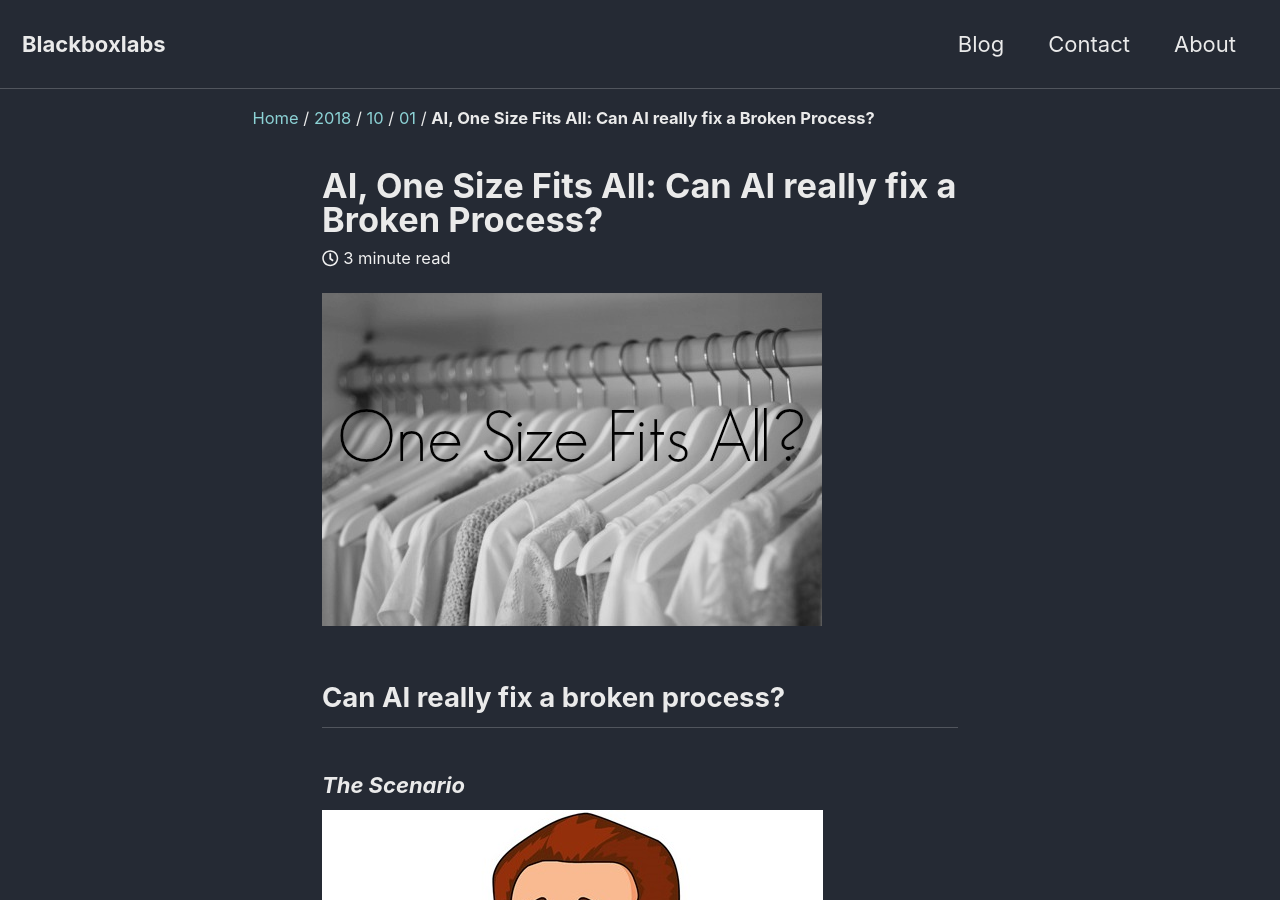
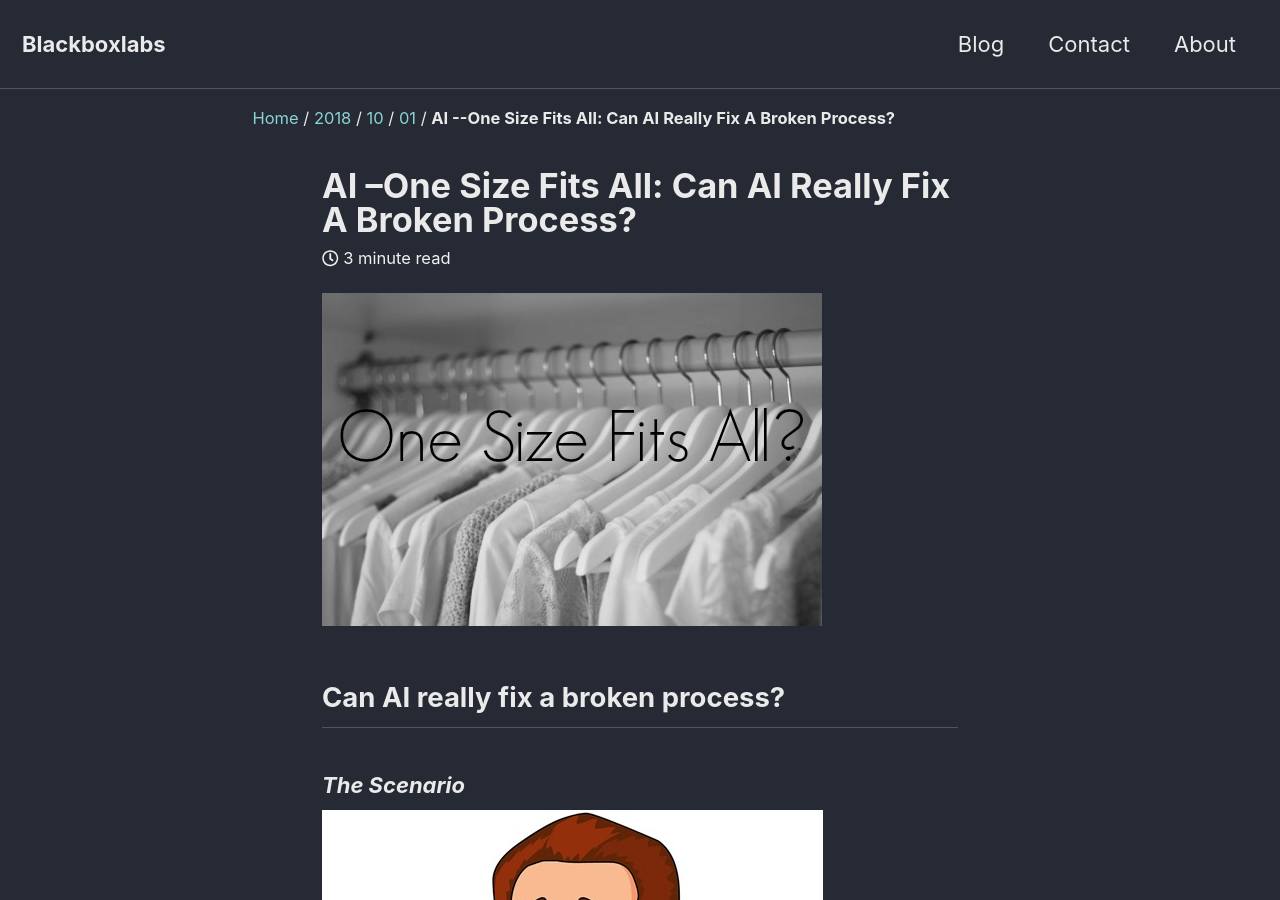
Before and after one commit to DataMonki/_DataMonki.github.io, a Jekyll site: the page built from _posts/2018-10-01-can-AI-fix-a-Broken-process.md, in a window 1280 px wide and 900 px high. Built offline with Jekyll 4.4.1, drawn with Linux system fonts in a browser that asks for light colours; nearby versions of some CDN libraries.

Commit message:
tweek post

```diff
--- a/_posts/2018-10-01-can-AI-fix-a-Broken-process.md
+++ b/_posts/2018-10-01-can-AI-fix-a-Broken-process.md
@@ -1,6 +1,6 @@
 ---
 layout: single
-title: "AI, One Size Fits All: Can AI really fix a Broken Process?"
+title: "AI --One Size Fits All: Can AI Really Fix A Broken Process?"
 date: 2018-10-01 09:00
 author: Chukwuka Orefo
 categories: [Artificial Intelligence, career, Digital Platforms, future, jobs, Technology]
```
